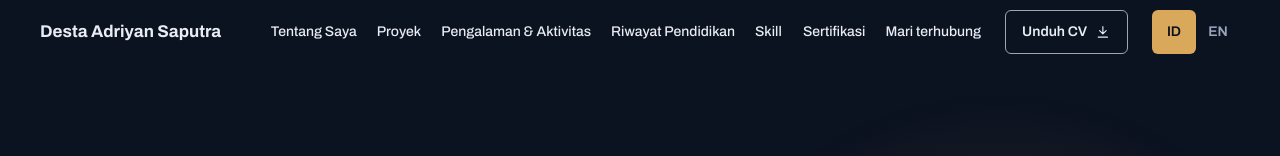
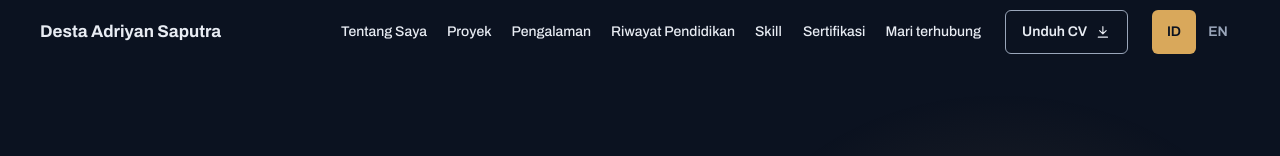
Before and after one commit to destadrns/Portofolio-Desta, a React (Vite) app: page / in a window 1280 px wide. Shown: the top 156 px of the page. Built offline with nearby package versions, Linux system fonts and the light colour scheme.

Commit message:
copy: rename experience section title

```diff
--- a/src/data/ui.ts
+++ b/src/data/ui.ts
@@ -24,7 +24,7 @@ export const sections: SectionHead[] = [
   {
     id: 'experience',
     label: { id: 'Pengalaman', en: 'Experience' },
-    title: { id: 'Pengalaman & Aktivitas', en: 'Experience & Activities' },
+    title: { id: 'Pengalaman', en: 'Experience' },
     purpose: {
       id: 'Pengalaman profesional yang melatih ketelitian saya dalam mengolah data dan bekerja sesuai standar instansi.',
       en: 'Professional experience that sharpened my accuracy in handling data and working to institutional standards.',
```
